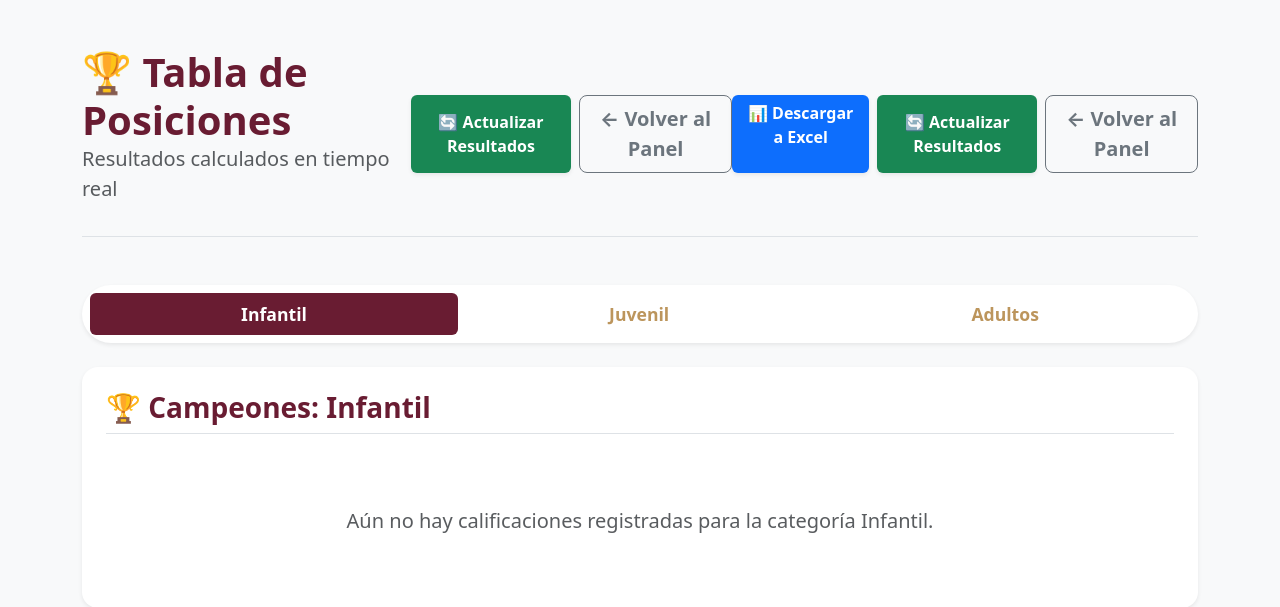
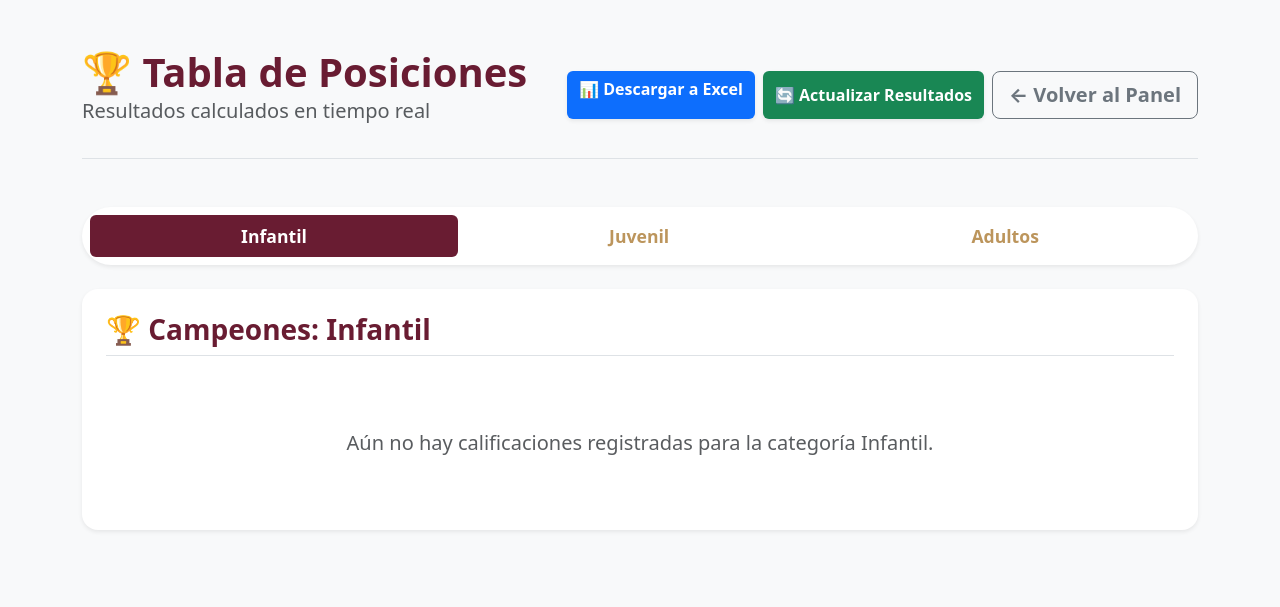
Before and after one commit to mauroacostazarco-rgb/1er-concurso-huapango, a Flask app: page /resultados in a window 1280 px wide. Shown: the top 607 px of the page. Run offline with Flask 3, Linux system fonts and the light colour scheme; the visitor is signed in with stand-in values (Sample User, id 1); data that the repository does not hold is empty; some libraries are stand-ins or nearby versions.

```diff
--- a/templates/resultados.html
+++ b/templates/resultados.html
@@ -25,14 +25,6 @@
                 <h1 class="fw-bold text-guinda mb-0">🏆 Tabla de Posiciones</h1>
                 <p class="text-muted fs-5">Resultados calculados en tiempo real</p>
             </div>
-            <div class="d-flex gap-2">
-                <!-- NUEVO BOTÓN DE ACTUALIZAR CON MEMORIA -->
-                <button onclick="window.location.reload();" class="btn btn-success fw-bold shadow-sm" style="background-color: #198754; border: none;">
-                    🔄 Actualizar Resultados
-                </button>
-                <a href="/admin" class="btn btn-outline-secondary fw-bold btn-lg">← Volver al Panel</a>
-            </div>
-
             <div class="d-flex gap-2">
                 <!-- NUEVO BOTÓN PARA DESCARGAR EL EXCEL -->
                 <a href="/exportar_resultados" class="btn fw-bold shadow-sm" style="background-color: #0d6efd; color: white; border: none;">
```
